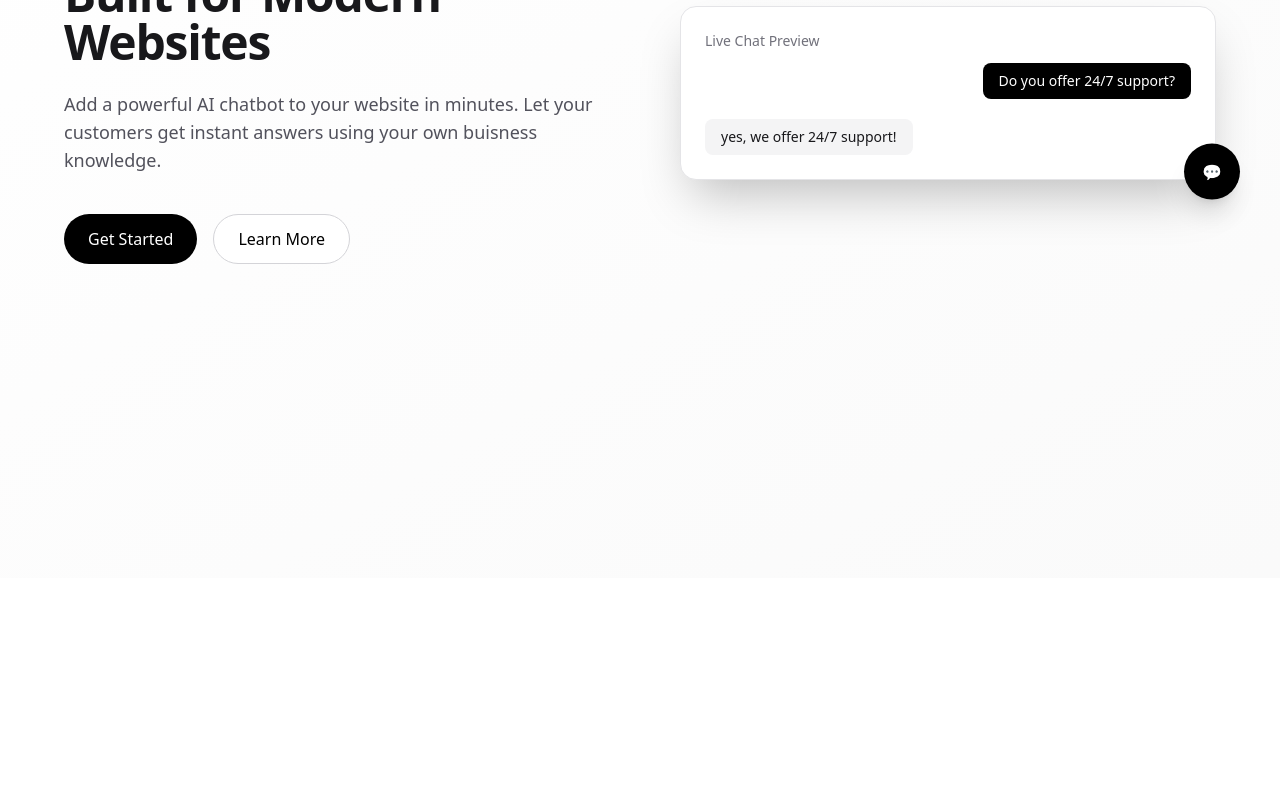
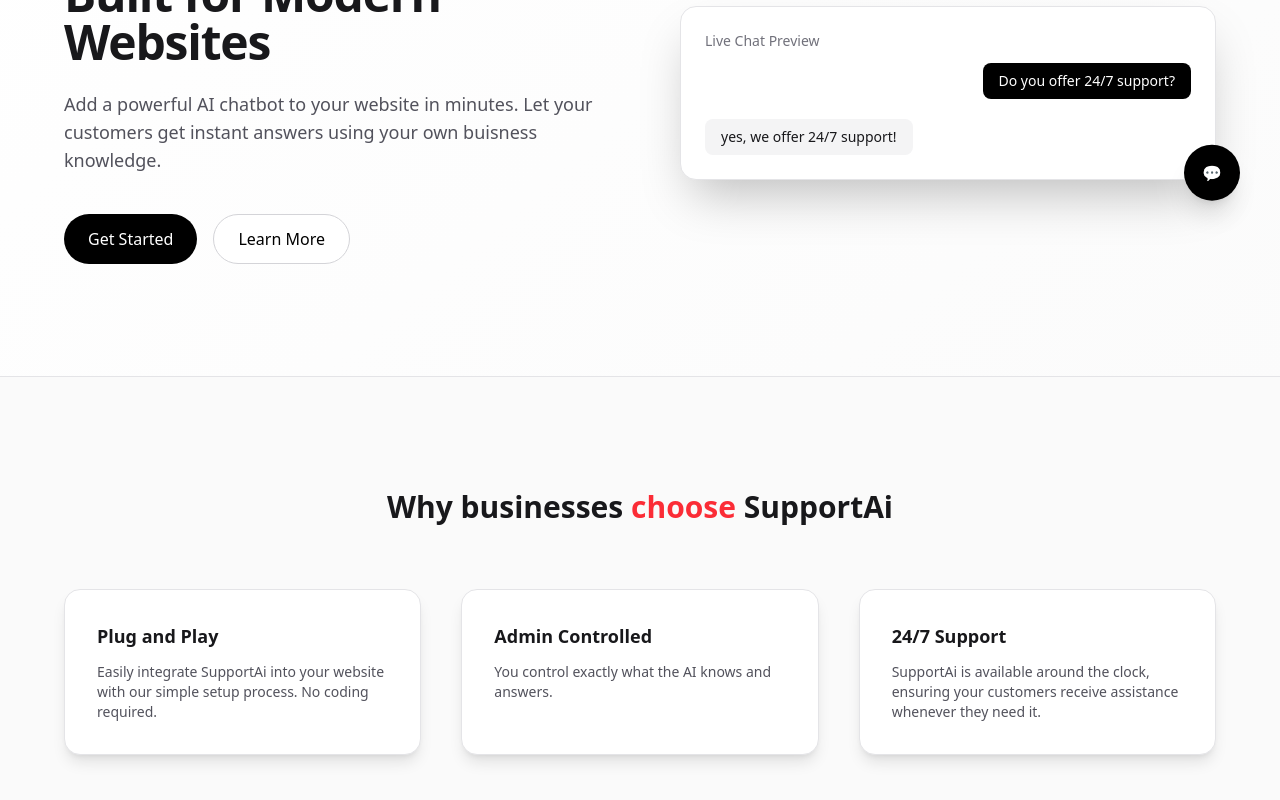
Before and after one commit to sjha-dev/Customer-SupportAI, a Next.js app: page / in a window 1280 px wide. Shown: the part 222-1022 px from the top of the page. Before the commit the page ends 800 px from the top, so only its background shows below. Built offline with nearby package versions, Linux system fonts and the light colour scheme; no server answers; what @scalekit-sdk/node would draw is missing.

Commit message:
CARDS are added

```diff
--- a/src/components/HomeClient.tsx
+++ b/src/components/HomeClient.tsx
@@ -13,6 +13,7 @@
   const firstLetter = email?.charAt(0)?.toUpperCase()
   const [open, setOpen] = useState(false)
   const popupRef = useRef<HTMLDivElement>(null);
+
   useEffect(() => {
     const handleClickOutside = (event: MouseEvent) => {
       if (popupRef.current && !popupRef.current.contains(event.target as Node)) {
@@ -22,6 +23,20 @@
     document.addEventListener("mousedown", handleClickOutside);
     return () => document.removeEventListener("mousedown", handleClickOutside);
   }, [])
+
+  const features = [{
+    title: "Plug and Play",
+    description: "Easily integrate SupportAi into your website with our simple setup process. No coding required."
+  },
+  {
+    title: "Admin Controlled",
+    description: "You control exactly what the AI knows and answers."
+  },
+  {
+    title: "24/7 Support",
+    description: "SupportAi is available around the clock, ensuring your customers receive assistance whenever they need it."
+  }
+  ]
 
   return (
     <div className="min-h-screen bg-linear-to-br from-white to-zinc-50 text-zinc-900 overflow-x-hidden">
@@ -101,7 +116,7 @@
                 <button className="px-6 py-3 bg-black text-white rounded-full font-medium
                 hover:bg-zinc-600 transition" onClick={handleLogin}>Get Started</button>}
 
-              <button className="px-6 py-3 bg-white text-black border border-zinc-300 rounded-full font-medium hover:bg-zinc-100 transition">Learn More</button>
+              <a href="#features" className="px-6 py-3 bg-white text-black border border-zinc-300 rounded-full font-medium hover:bg-zinc-100 transition">Learn More</a>
             </div>
 
           </motion.div>
@@ -123,18 +138,14 @@
               </div>
               <motion.div
 
-              animate={{y: [0,-12,0]}}
-              transition={{ repeat: Infinity, duration: 3 }}
-              className='absolute -bottom-6 -right-6
+                animate={{ y: [0, -12, 0] }}
+                transition={{ repeat: Infinity, duration: 3 }}
+                className='absolute -bottom-6 -right-6
               w-14 h-14 rounded-full bg-black text-white flex items-center justify-center shadow-xl'
 
               >
 
                 💬
-
-
-
-
 
               </motion.div>
 
@@ -148,6 +159,49 @@
 
       </section>
 
+      <section id="features"
+        className="bg-zinc-50 py-28 px-6 border-t border-zinc-200"
+
+
+      >
+
+        <div className="max-w-6xl mx-auto">
+          <motion.h2
+            initial={{ opacity: 0, y: 20 }}
+            whileInView={{ opacity: 1, y: 0 }}
+            viewport={{ once: false }}
+            transition={{ duration: 0.5 }}
+            className='text-3xl font-semibold text-center'
+
+          >
+            Why businesses <span className="text-red-500">choose</span> SupportAi
+          </motion.h2>
+
+
+          <div className="mt-16 grid grid-cols-1 md:grid-cols-3 gap-10">
+
+            {features.map((feature, index) => (
+              <motion.div
+                key={index}
+                initial={{ opacity: 0, y: 30 }}
+                whileInView={{ opacity: 1, y: 0 }}
+                viewport={{ once: false }}
+                transition={{ delay: index * 0.1 }}
+                className='bg-white rounded-2xl p-8 shadow-lg border border-zinc-200'
+
+              >
+                <h1 className='text-lg font-semibold'>{feature.title}</h1>
+                <p className='mt-3 text-zinc-600 text-sm'>{feature.description}</p>
+
+              </motion.div>))}
+
+
+          </div>
+
+        </div>
+
+      </section>
+
 
     </div>
   )
```
